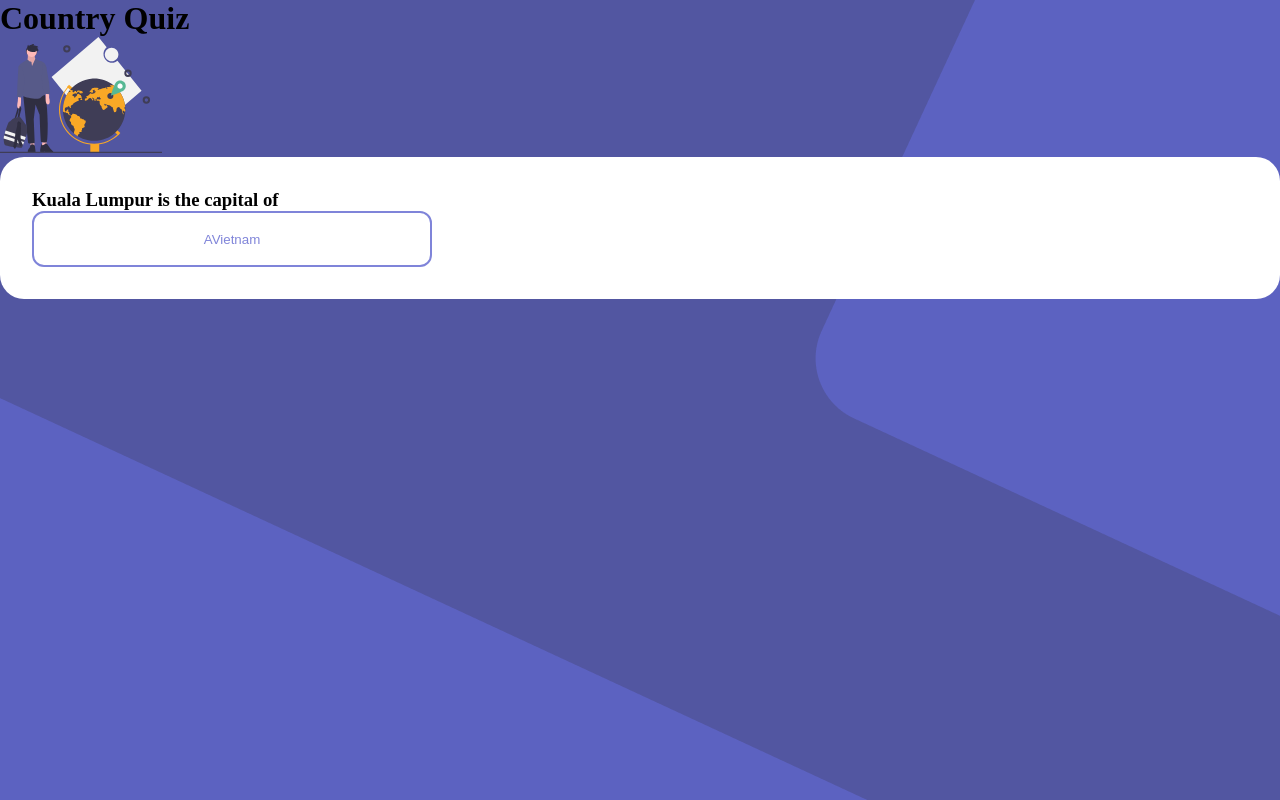
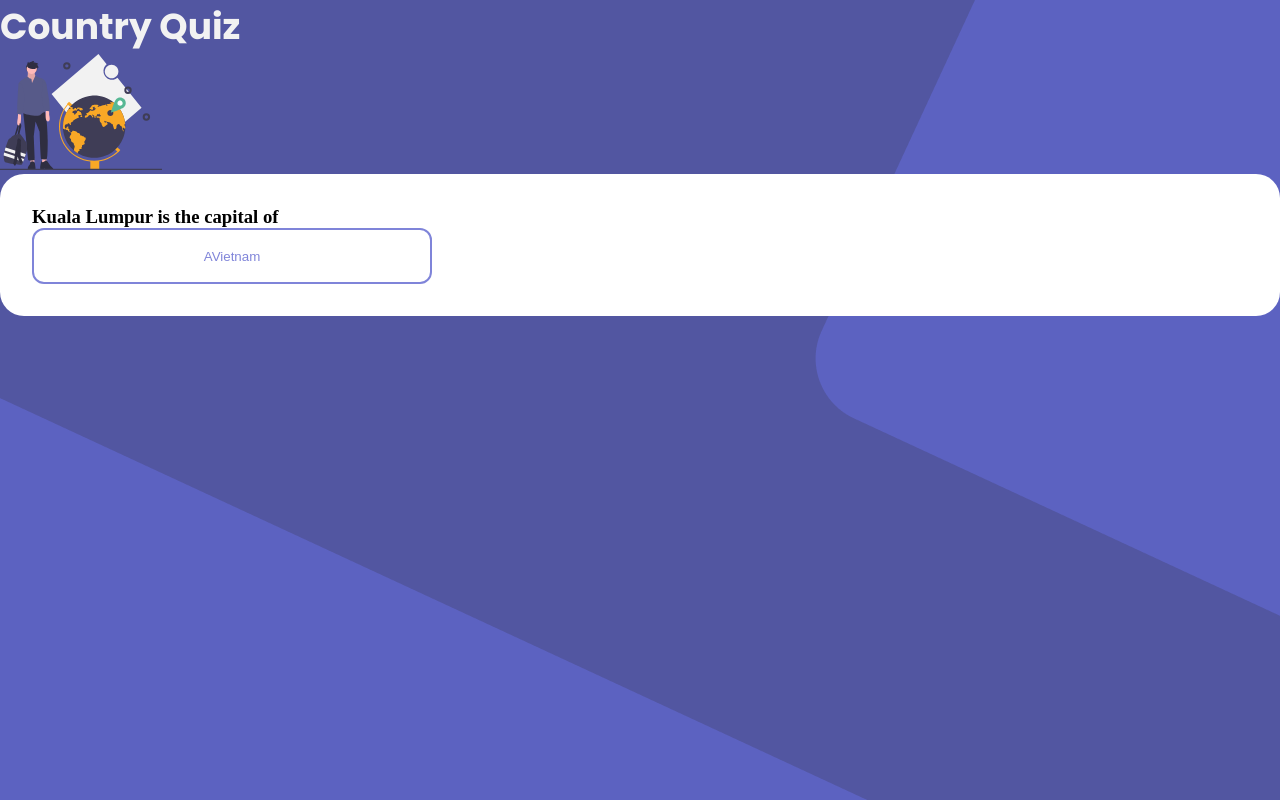
Before and after one commit to hitmaizer/quiz-game, a React (Create React App) app: page / in a window 1280 px wide. Built offline with nearby package versions, Linux system fonts and the light colour scheme.

Commit message:
basic styling

```diff
--- a/src/scss/style.css
+++ b/src/scss/style.css
@@ -31,3 +31,11 @@
   background: url(http://localhost:3000/images/background.png);
   background-position: center;
 }
+
+.game__title {
+  font-family: "Poppins", sans-serif;
+  font-weight: 700;
+  font-size: 36px;
+  line-height: 54px;
+  color: #F2F2F2;
+}
--- a/src/scss/style.scss
+++ b/src/scss/style.scss
@@ -1,3 +1,4 @@
 @import url('https://fonts.googleapis.com/css2?family=Montserrat:wght@500;700&family=Poppins:wght@400;500;600;700&display=swap');
 @import "myvariables";
 @import "globals";
+@import "question";
```
